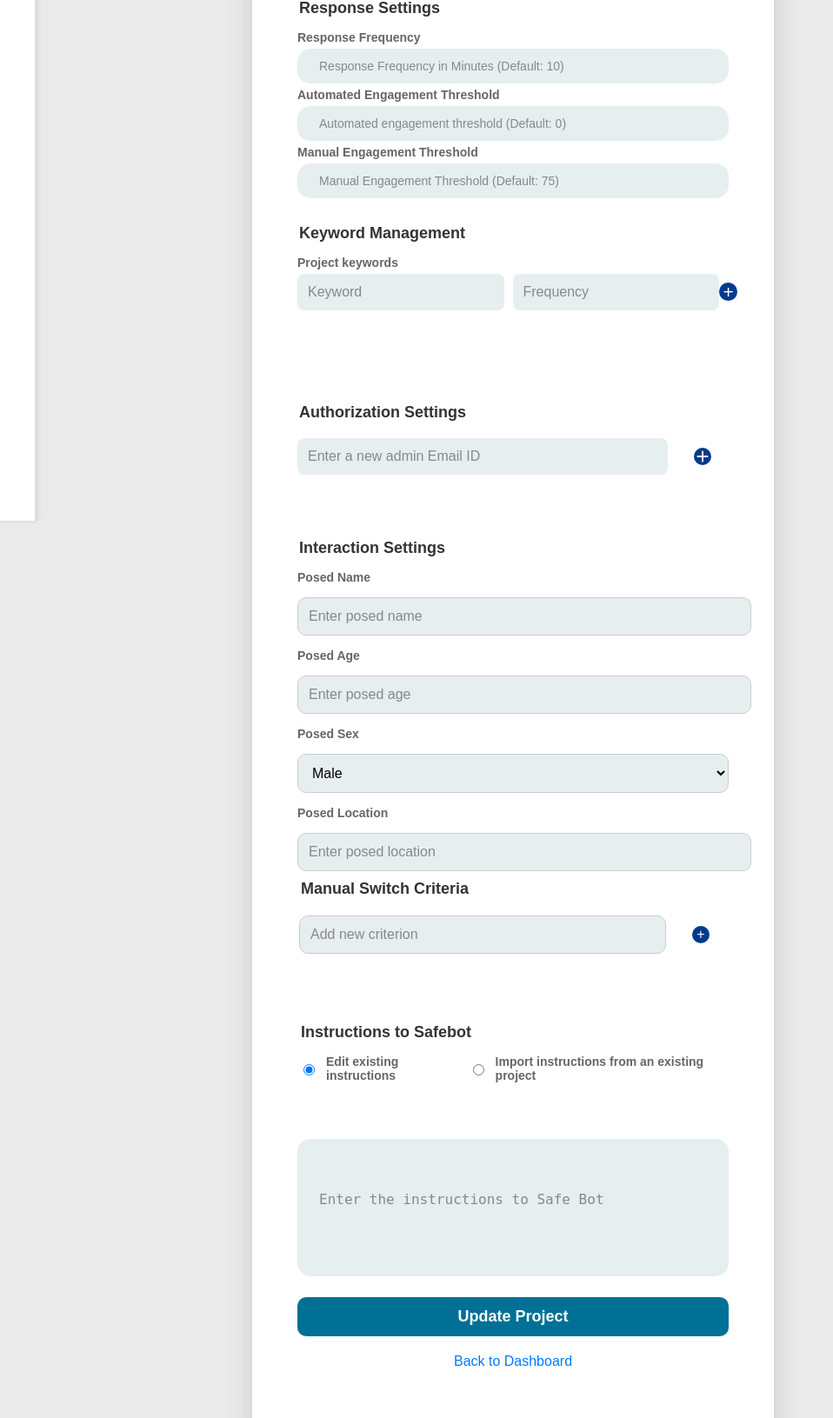
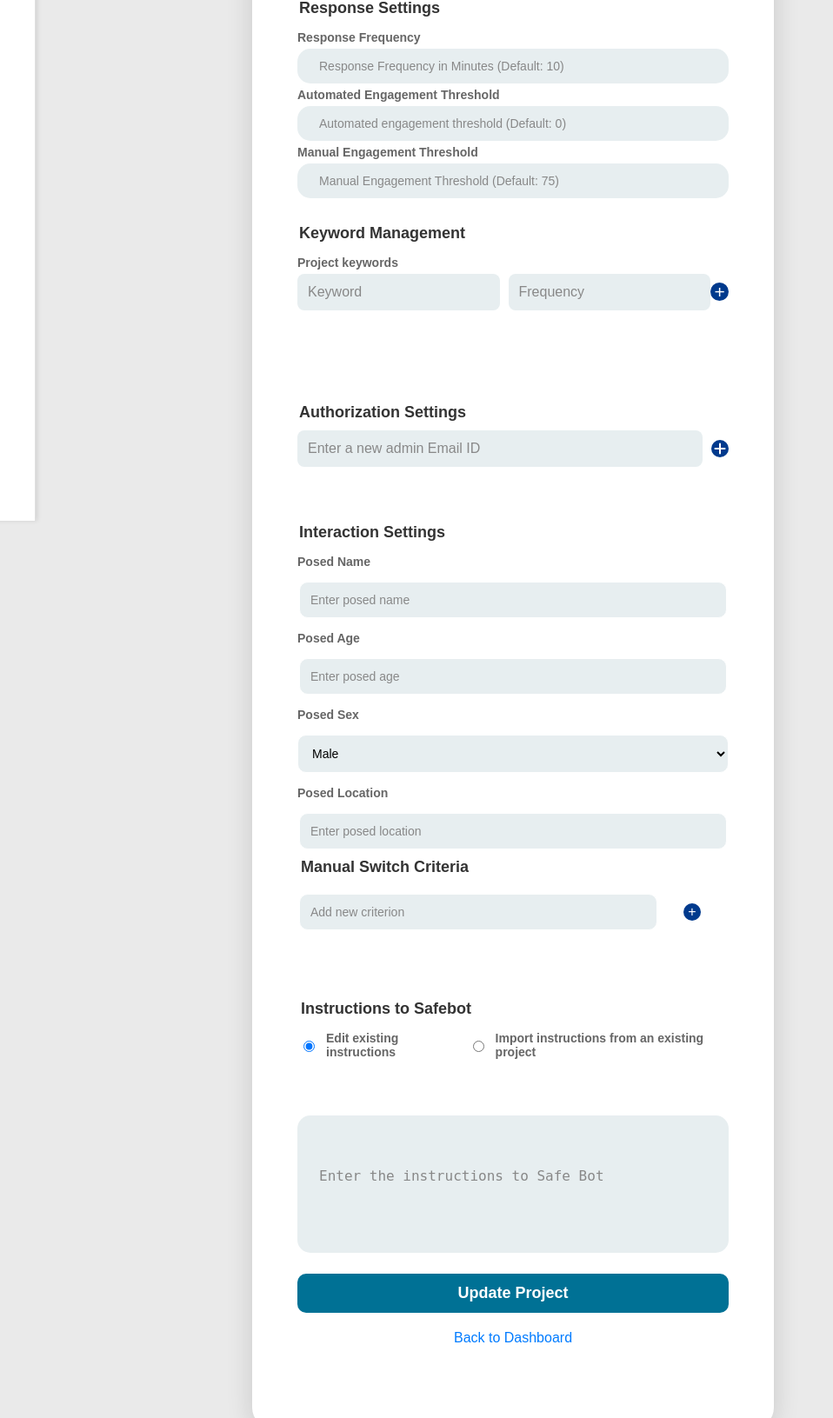
Before and after one commit to vamsikinkiri/Craigslist_SafeBot, a Flask app: template templates/update_project.html in a window 1280 px wide. Shown: the part 321-1952 px from the top of the page at 87% size, without its empty margins (0-958 px from the left). Run offline with Flask 3, Linux system fonts and the light colour scheme; the template is opened without the code that fills it, so the values that code supplies are empty.

Commit message:
Project update v4.3

```diff
--- a/templates/update_project.html
+++ b/templates/update_project.html
@@ -607,7 +607,7 @@
         .add-email-btn{
             background-color: #003a8d;
             color: white;
-            margin: 20px;
+
             border: none;
             border-radius: 50%; /* Makes the button round */
             cursor: pointer;
@@ -741,19 +741,35 @@
             text-decoration: underline;
         }
 
+        .custom-input-others{
+            width: 94%;
+            padding: 12px;
+            margin: 10px 0;
+            border: 1px solid #ffffff;
+            border-radius: 10px;
+            font-size: 14px;
+            background-color: #e7eef0;
+            transition: border-color 0.3s, background-color 0.3s;
+        }
+        .custom-input-others:focus {
+            border-color: #ffffff;
+            background-color: #eef5ff;
+            outline: none;
+        }
+
         .custom-input, .custom-select {
             width: 100%;
             padding: 12px;
             margin: 10px 0;
-            border: 1px solid #ccc;
+            border: 1px solid #ffffff;
             border-radius: 10px;
-            font-size: 16px;
+            font-size: 14px;
             background-color: #e7eef0;
             transition: border-color 0.3s, background-color 0.3s;
         }
 
         .custom-input:focus, .custom-select:focus {
-            border-color: #007bff;
+            border-color: #ffffff;
             background-color: #eef5ff;
             outline: none;
         }
@@ -774,6 +790,7 @@
             display: flex;
             gap: 10px;
             margin-bottom: 10px;
+            margin-right: 10px;
         }
 
         .list-container {
@@ -987,7 +1004,8 @@
                     name="posed_name"
                     value="{{ project_details.get('posed_name', '') }}"
                     placeholder="Enter posed name"
-                    class="custom-input"
+                    title="Enter the alias or name being used for interaction."
+                    class="custom-input-others"
             >
 
             <!-- Posed Age -->
@@ -998,12 +1016,13 @@
                     name="posed_age"
                     value="{{ project_details.get('posed_age', '') }}"
                     placeholder="Enter posed age"
-                    class="custom-input"
+                    title="Provide the age to be posed during interaction."
+                    class="custom-input-others"
             >
 
             <!-- Posed Sex -->
             <label for="posed_sex">Posed Sex</label>
-            <select id="posed_sex" name="posed_sex" class="custom-select custom-input">
+            <select id="posed_sex" name="posed_sex" class="custom-select custom-input" title="Provide the gender to be posed during interaction.">
                 <option value="Male" {% if project_details.get('posed_sex') == 'Male' %}selected{% endif %}>Male</option>
                 <option value="Female" {% if project_details.get('posed_sex') == 'Female' %}selected{% endif %}>Female</option>
                 <option value="Other" {% if project_details.get('posed_sex') == 'Other' %}selected{% endif %}>Other</option>
@@ -1017,7 +1036,8 @@
                     name="posed_location"
                     value="{{ project_details.get('posed_location', '') }}"
                     placeholder="Enter posed location"
-                    class="custom-input"
+                    title="Enter the location being used in the interaction."
+                    class="custom-input-others"
             >
 
             <fieldset>
@@ -1028,7 +1048,7 @@
                         <input
                                 type="text"
                                 id="criteria-input"
-                                class="custom-input"
+                                class="custom-input-others"
                                 placeholder="Add new criterion"
                                 title="Add a new manual switch criterion"
                         >
```
Also changed, not shown: templates/project_creation.html (+5 -7 lines).
